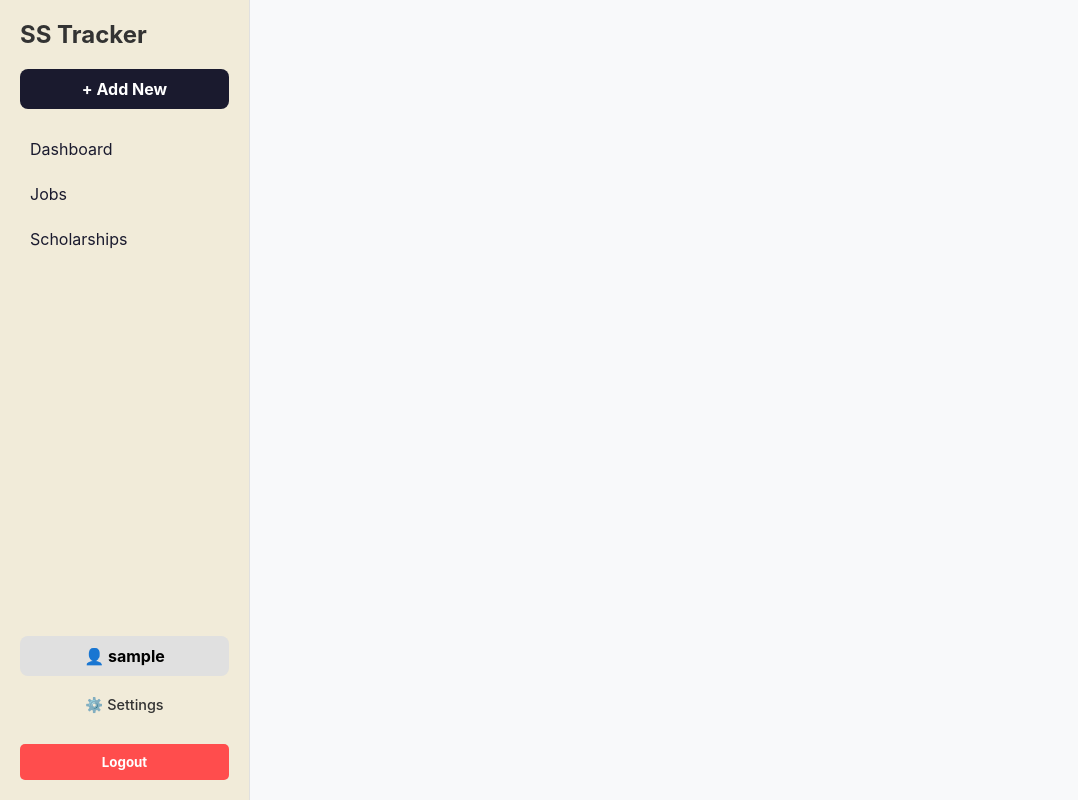
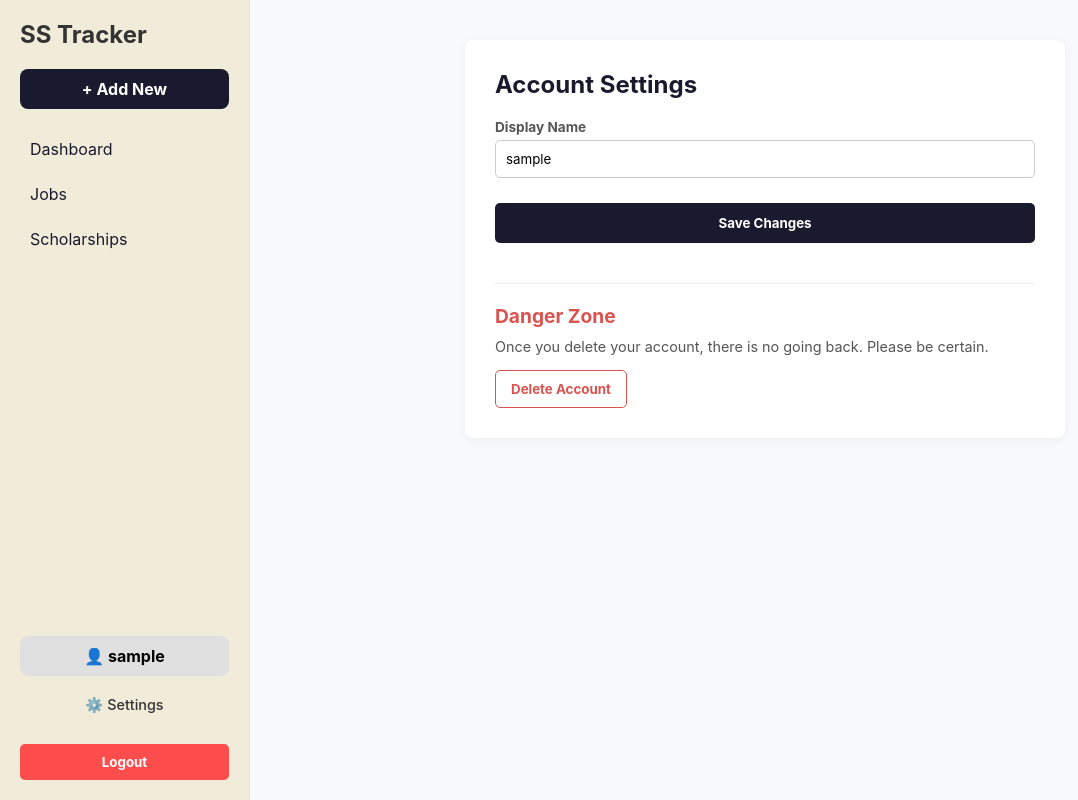
Before and after one commit to amrufai/job-scholarship-tracker, a React (Create React App) app in the folder frontend/: page /settings in a window 1280 px wide. Shown: the whole page, without its empty margins (0-1078 px from the left). Built offline with nearby package versions, Linux system fonts and the light colour scheme; sample sign-in values are in the browser's storage.

Commit message:
Added the settings page

```diff
--- a/frontend/src/App.js
+++ b/frontend/src/App.js
@@ -8,6 +8,7 @@ import AddApplication from "./pages/AddApplication";
 import EditApplication from "./pages/EditApplication";
 import Jobs from "./pages/Jobs";
 import Scholarships from "./pages/Scholarships";
+import Settings from "./pages/Settings";
 
 function App() {
   return (
@@ -26,6 +27,7 @@ function App() {
             <Route path="/signup" element={<Signup />} />
             <Route path="/add-application" element={<AddApplication />} />
             <Route path="/edit/:id" element={<EditApplication />} />
+            <Route path="/settings" element={<Settings />} />
 
           </Routes>
         </div>
--- /dev/null
+++ b/frontend/src/pages/Settings.js
@@ -0,0 +1,71 @@
+import React, { useState, useEffect } from "react";
+import { useNavigate } from "react-router-dom";
+
+const Settings = () => {
+  const [userName, setUserName] = useState("");
+  const [message, setMessage] = useState("");
+  const navigate = useNavigate();
+
+  // Load the current user's name when the page opens
+  useEffect(() => {
+    const storedName = localStorage.getItem("userName");
+    const token = localStorage.getItem("token");
+
+    if (!token) {
+      navigate("/login");
+      return;
+    }
+
+    if (storedName) {
+      setUserName(storedName);
+    }
+  }, [navigate]);
+
+  const handleSave = (e) => {
+    e.preventDefault();
+    // Save the new name to local storage
+    localStorage.setItem("userName", userName);
+    setMessage("Profile updated successfully!");
+
+    // Quick trick to refresh the page so the Sidebar catches the new name instantly
+    setTimeout(() => {
+      window.location.reload();
+    }, 800);
+  };
+
+  return (
+    <div style={{ maxWidth: "600px", margin: "0 auto", backgroundColor: "white", padding: "30px", borderRadius: "8px", boxShadow: "0 2px 10px rgba(0,0,0,0.05)" }}>
+      <h2 style={{ marginBottom: "20px", color: "#1a1a2e" }}>Account Settings</h2>
+
+      {message && <p style={{ color: "#155724", backgroundColor: "#d4edda", padding: "10px", borderRadius: "5px", marginBottom: "15px", fontWeight: "bold" }}>{message}</p>}
+
+      <form onSubmit={handleSave} style={{ display: "flex", flexDirection: "column", gap: "15px" }}>
+        <div>
+          <label style={{ fontSize: "0.85em", fontWeight: "bold", marginBottom: "5px", display: "block", color: "#555" }}>Display Name</label>
+          <input
+            type="text"
+            value={userName}
+            onChange={(e) => setUserName(e.target.value)}
+            required
+            style={{ width: "100%", padding: "10px", borderRadius: "5px", border: "1px solid #ccc", boxSizing: "border-box" }}
+          />
+        </div>
+
+        <button type="submit" style={{ padding: "12px", backgroundColor: "#1a1a2e", color: "white", borderRadius: "5px", cursor: "pointer", border: "none", fontWeight: "bold", marginTop: "10px" }}>
+          Save Changes
+        </button>
+      </form>
+
+      {/* The Classic SaaS "Danger Zone" */}
+      <div style={{ marginTop: "40px", paddingTop: "20px", borderTop: "1px solid #eee" }}>
+        <h3 style={{ color: "#d9534f", fontSize: "1.2em", marginBottom: "10px" }}>Danger Zone</h3>
+        <p style={{ fontSize: "0.9em", color: "#555", marginBottom: "15px" }}>Once you delete your account, there is no going back. Please be certain.</p>
+        <button onClick={() => alert("Backend delete route not wired up yet, but this is where it goes!")} style={{ padding: "10px 15px", backgroundColor: "transparent", color: "#d9534f", border: "1px solid #d9534f", borderRadius: "5px", cursor: "pointer", fontWeight: "bold" }}>
+          Delete Account
+        </button>
+      </div>
+    </div>
+  );
+};
+
+export default Settings;
```
